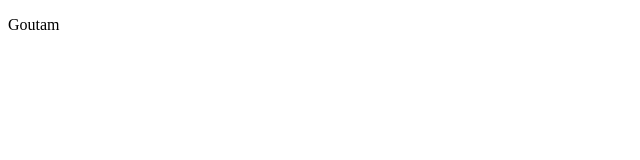
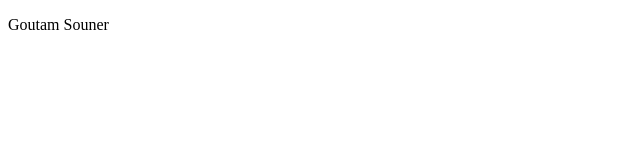
Before and after one commit to GoutamSouner-byt/My-first-Project, a plain HTML site: page index.html in a window 1280 px wide. Shown: the full height of the page, 0-640 px from the left. Drawn offline with Linux system fonts and the light colour scheme.

Commit message:
Update index.html

```diff
--- a/index.html
+++ b/index.html
@@ -6,6 +6,6 @@
     <title>Document</title>
 </head>
 <body>
-    <p>Goutam</p>
+    <p>Goutam Souner</p>
 </body>
 </html>
```
